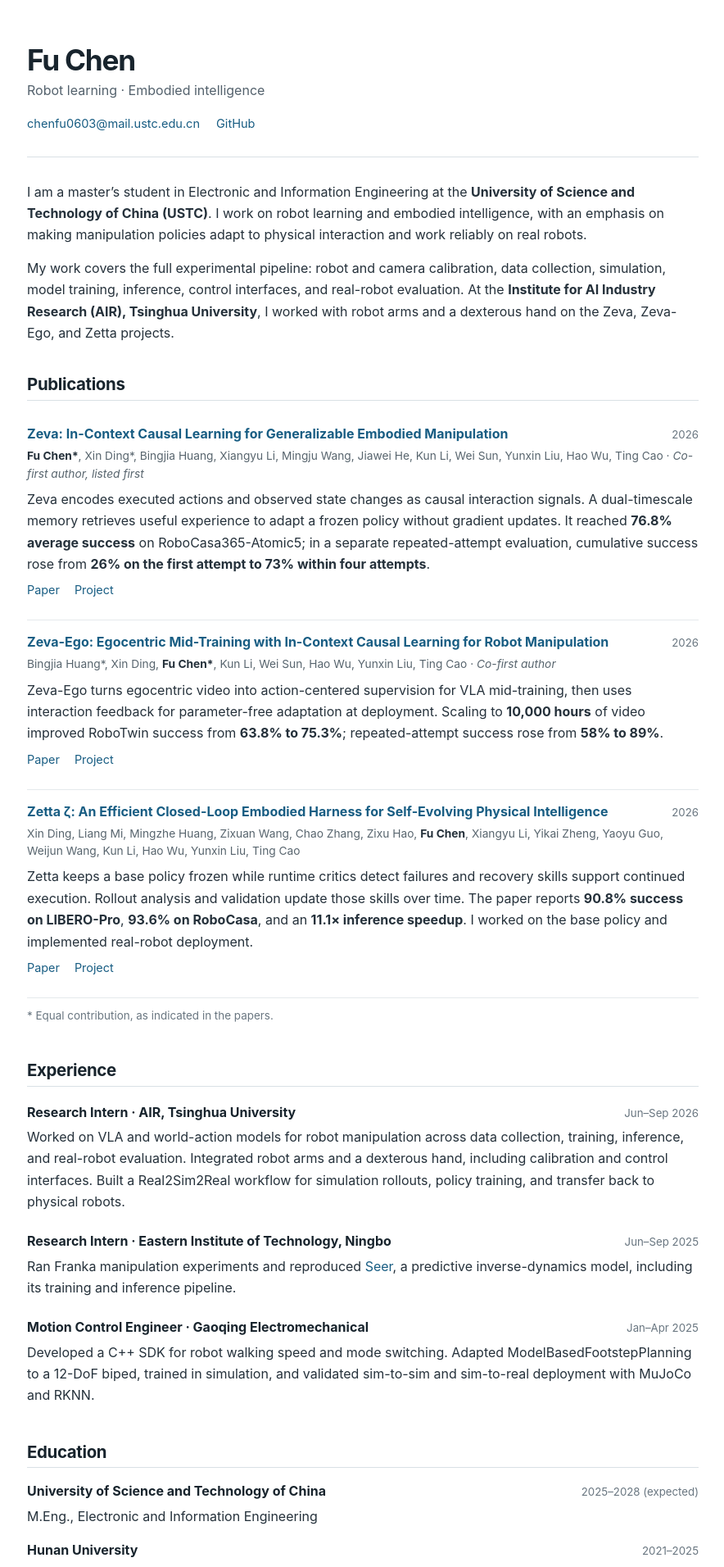
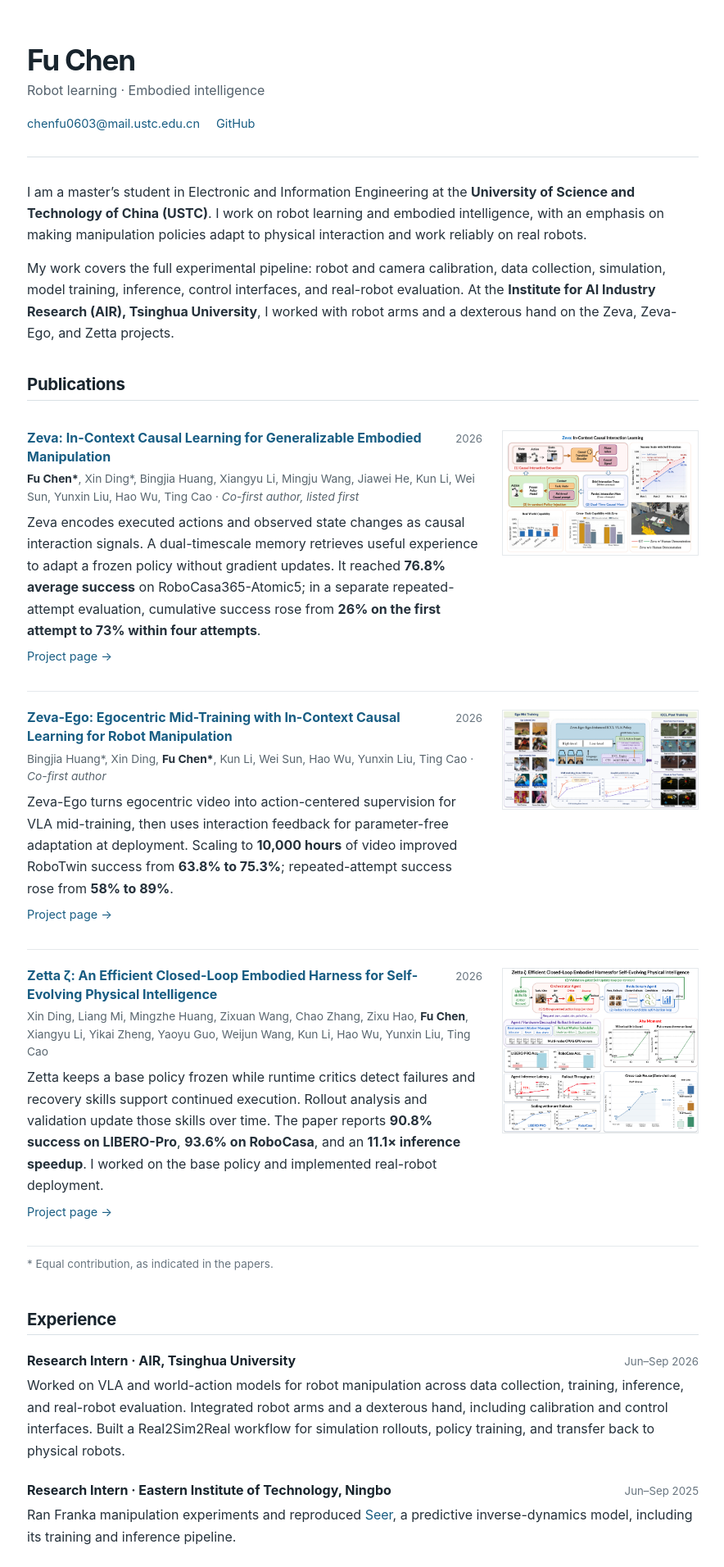
Before and after one commit to dsdfasfaac/dsdfasfaac.github.io, a Jekyll site: the page built from _pages/about.md, in a window 1280 px wide. Shown: the top 1912 px of the page at 82% size, without its empty margins (197-1081 px from the left). Built offline with Jekyll 4.4.1, drawn with Linux system fonts in a browser that asks for light colours.

Commit message:
Show publication figures and link project pages

```diff
--- a/_pages/about.md
+++ b/_pages/about.md
@@ -20,26 +20,35 @@ My work covers the full experimental pipeline: robot and camera calibration, dat
 
 ## Publications
 
-<div class="publication">
-  <div class="publication__heading"><span>2026</span><h3><a href="https://arxiv.org/abs/2608.30880">Zeva: In-Context Causal Learning for Generalizable Embodied Manipulation</a></h3></div>
-  <p class="publication__authors"><strong>Fu Chen*</strong>, Xin Ding*, Bingjia Huang, Xiangyu Li, Mingju Wang, Jiawei He, Kun Li, Wei Sun, Yunxin Liu, Hao Wu, Ting Cao · <em>Co-first author, listed first</em></p>
-  <p>Zeva encodes executed actions and observed state changes as causal interaction signals. A dual-timescale memory retrieves useful experience to adapt a frozen policy without gradient updates. It reached <strong>76.8% average success</strong> on RoboCasa365-Atomic5; in a separate repeated-attempt evaluation, cumulative success rose from <strong>26% on the first attempt to 73% within four attempts</strong>.</p>
-  <p class="publication__links"><a href="https://arxiv.org/abs/2608.30880">Paper</a><a href="https://air-embodied-brain.github.io/Zeva/">Project</a></p>
-</div>
+<article class="publication">
+  <div class="publication__text">
+    <div class="publication__heading"><span>2026</span><h3><a href="https://air-embodied-brain.github.io/Zeva/">Zeva: In-Context Causal Learning for Generalizable Embodied Manipulation</a></h3></div>
+    <p class="publication__authors"><strong>Fu Chen*</strong>, Xin Ding*, Bingjia Huang, Xiangyu Li, Mingju Wang, Jiawei He, Kun Li, Wei Sun, Yunxin Liu, Hao Wu, Ting Cao · <em>Co-first author, listed first</em></p>
+    <p>Zeva encodes executed actions and observed state changes as causal interaction signals. A dual-timescale memory retrieves useful experience to adapt a frozen policy without gradient updates. It reached <strong>76.8% average success</strong> on RoboCasa365-Atomic5; in a separate repeated-attempt evaluation, cumulative success rose from <strong>26% on the first attempt to 73% within four attempts</strong>.</p>
+    <p class="publication__links"><a href="https://air-embodied-brain.github.io/Zeva/">Project page →</a></p>
+  </div>
+  <a class="publication__image" href="https://air-embodied-brain.github.io/Zeva/" aria-label="View the Zeva project page"><img src="/images/publications/zeva.png" alt="Zeva overview: causal interaction extraction, memory, and manipulation results" width="2784" height="1766" loading="lazy" decoding="async"></a>
+</article>
 
-<div class="publication">
-  <div class="publication__heading"><span>2026</span><h3><a href="https://arxiv.org/abs/2609.24411">Zeva-Ego: Egocentric Mid-Training with In-Context Causal Learning for Robot Manipulation</a></h3></div>
-  <p class="publication__authors">Bingjia Huang*, Xin Ding, <strong>Fu Chen*</strong>, Kun Li, Wei Sun, Hao Wu, Yunxin Liu, Ting Cao · <em>Co-first author</em></p>
-  <p>Zeva-Ego turns egocentric video into action-centered supervision for VLA mid-training, then uses interaction feedback for parameter-free adaptation at deployment. Scaling to <strong>10,000 hours</strong> of video improved RoboTwin success from <strong>63.8% to 75.3%</strong>; repeated-attempt success rose from <strong>58% to 89%</strong>.</p>
-  <p class="publication__links"><a href="https://arxiv.org/abs/2609.24411">Paper</a><a href="https://air-embodied-brain.github.io/Zeva-Ego/">Project</a></p>
-</div>
+<article class="publication">
+  <div class="publication__text">
+    <div class="publication__heading"><span>2026</span><h3><a href="https://air-embodied-brain.github.io/Zeva-Ego/">Zeva-Ego: Egocentric Mid-Training with In-Context Causal Learning for Robot Manipulation</a></h3></div>
+    <p class="publication__authors">Bingjia Huang*, Xin Ding, <strong>Fu Chen*</strong>, Kun Li, Wei Sun, Hao Wu, Yunxin Liu, Ting Cao · <em>Co-first author</em></p>
+    <p>Zeva-Ego turns egocentric video into action-centered supervision for VLA mid-training, then uses interaction feedback for parameter-free adaptation at deployment. Scaling to <strong>10,000 hours</strong> of video improved RoboTwin success from <strong>63.8% to 75.3%</strong>; repeated-attempt success rose from <strong>58% to 89%</strong>.</p>
+    <p class="publication__links"><a href="https://air-embodied-brain.github.io/Zeva-Ego/">Project page →</a></p>
+  </div>
+  <a class="publication__image" href="https://air-embodied-brain.github.io/Zeva-Ego/" aria-label="View the Zeva-Ego project page"><img src="/images/publications/zeva-ego.png" alt="Zeva-Ego overview: egocentric data, VLA mid-training, and robot results" width="2555" height="1290" loading="lazy" decoding="async"></a>
+</article>
 
-<div class="publication">
-  <div class="publication__heading"><span>2026</span><h3><a href="https://arxiv.org/abs/2608.16590">Zetta ζ: An Efficient Closed-Loop Embodied Harness for Self-Evolving Physical Intelligence</a></h3></div>
-  <p class="publication__authors">Xin Ding, Liang Mi, Mingzhe Huang, Zixuan Wang, Chao Zhang, Zixu Hao, <strong>Fu Chen</strong>, Xiangyu Li, Yikai Zheng, Yaoyu Guo, Weijun Wang, Kun Li, Hao Wu, Yunxin Liu, Ting Cao</p>
-  <p>Zetta keeps a base policy frozen while runtime critics detect failures and recovery skills support continued execution. Rollout analysis and validation update those skills over time. The paper reports <strong>90.8% success on LIBERO-Pro</strong>, <strong>93.6% on RoboCasa</strong>, and an <strong>11.1× inference speedup</strong>. I worked on the base policy and implemented real-robot deployment.</p>
-  <p class="publication__links"><a href="https://arxiv.org/abs/2608.16590">Paper</a><a href="https://air-embodied-brain.github.io/zetta/">Project</a></p>
-</div>
+<article class="publication">
+  <div class="publication__text">
+    <div class="publication__heading"><span>2026</span><h3><a href="https://air-embodied-brain.github.io/zetta/">Zetta ζ: An Efficient Closed-Loop Embodied Harness for Self-Evolving Physical Intelligence</a></h3></div>
+    <p class="publication__authors">Xin Ding, Liang Mi, Mingzhe Huang, Zixuan Wang, Chao Zhang, Zixu Hao, <strong>Fu Chen</strong>, Xiangyu Li, Yikai Zheng, Yaoyu Guo, Weijun Wang, Kun Li, Hao Wu, Yunxin Liu, Ting Cao</p>
+    <p>Zetta keeps a base policy frozen while runtime critics detect failures and recovery skills support continued execution. Rollout analysis and validation update those skills over time. The paper reports <strong>90.8% success on LIBERO-Pro</strong>, <strong>93.6% on RoboCasa</strong>, and an <strong>11.1× inference speedup</strong>. I worked on the base policy and implemented real-robot deployment.</p>
+    <p class="publication__links"><a href="https://air-embodied-brain.github.io/zetta/">Project page →</a></p>
+  </div>
+  <a class="publication__image" href="https://air-embodied-brain.github.io/zetta/" aria-label="View the Zetta project page"><img src="/images/publications/zetta.png" alt="Zetta overview: closed-loop critics, recovery skills, and rollout results" width="6084" height="5124" loading="lazy" decoding="async"></a>
+</article>
 
 <p class="note">* Equal contribution, as indicated in the papers.</p>
 
--- a/assets/css/home.css
+++ b/assets/css/home.css
@@ -29,8 +29,10 @@ a:hover, a:focus-visible { text-decoration: underline; }
   line-height: 1.35;
 }
 .content h2:first-of-type { margin-top: 36px; }
-.publication { padding: 15px 0 17px; border-bottom: 1px solid #e5e9ec; }
-.publication:last-of-type { border-bottom: 0; }
+.publication { display: grid; grid-template-columns: minmax(0, 1fr) 240px; gap: 24px; align-items: start; padding: 20px 0 23px; border-bottom: 1px solid #e5e9ec; }
+.publication__text { min-width: 0; }
+.publication__image { display: block; margin-top: 2px; }
+.publication__image img { display: block; width: 100%; height: auto; border: 1px solid #e5e9ec; }
 .publication__heading, .entry__heading { display: flex; align-items: baseline; justify-content: space-between; gap: 8px 18px; }
 .publication__heading > span, .entry__heading > span { flex: 0 0 auto; color: #697680; font-size: .83rem; }
 .publication__heading > h3 { order: -1; flex: 1; }
@@ -44,6 +46,10 @@ a:hover, a:focus-visible { text-decoration: underline; }
 .entry--compact { margin: 17px 0; }
 .skills { margin-bottom: 40px; }
 footer { margin: 52px 0 28px; padding-top: 15px; border-top: 1px solid #d9e0e5; color: #79858d; font-size: .82rem; }
+@media (max-width: 760px) {
+  .publication { grid-template-columns: minmax(0, 1fr); gap: 10px; }
+  .publication__image { width: min(100%, 360px); }
+}
 @media (max-width: 640px) {
   body { font-size: 15px; }
   .site { width: min(100% - 32px, 820px); }
```
Also changed, not shown: README.md (+2 -0 lines), images/publications/zetta.png (added), images/publications/zeva-ego.png (added), images/publications/zeva.png (added).
